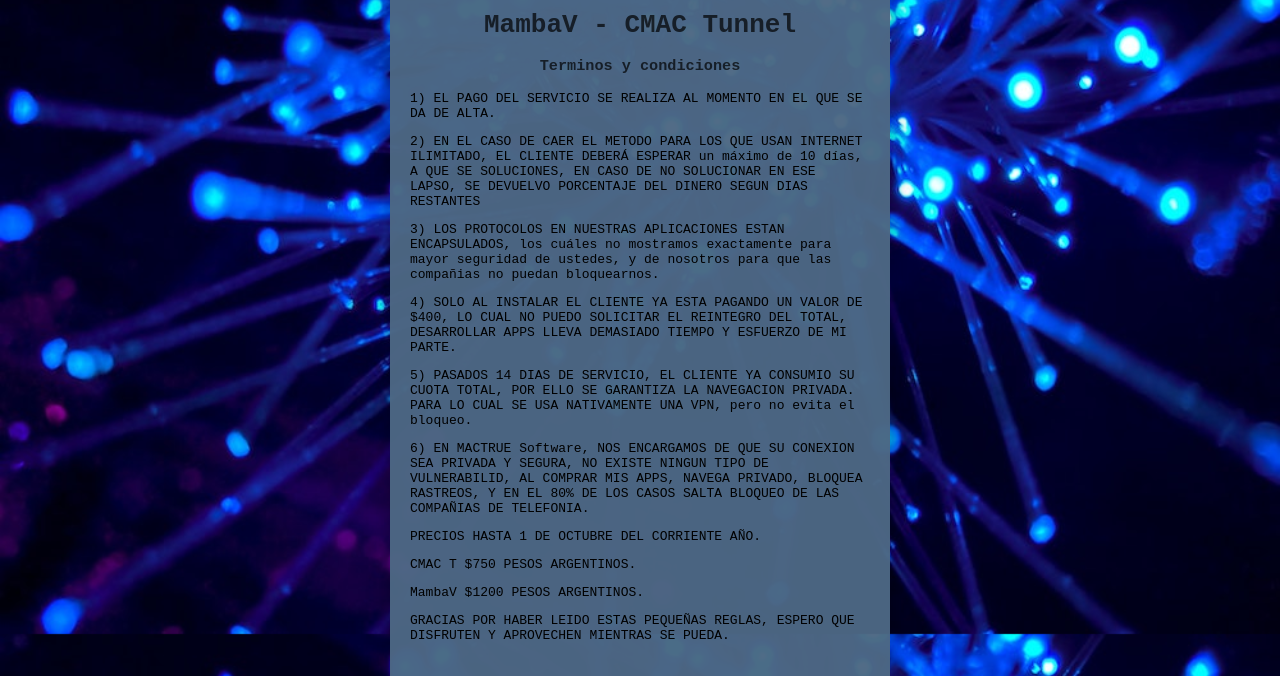
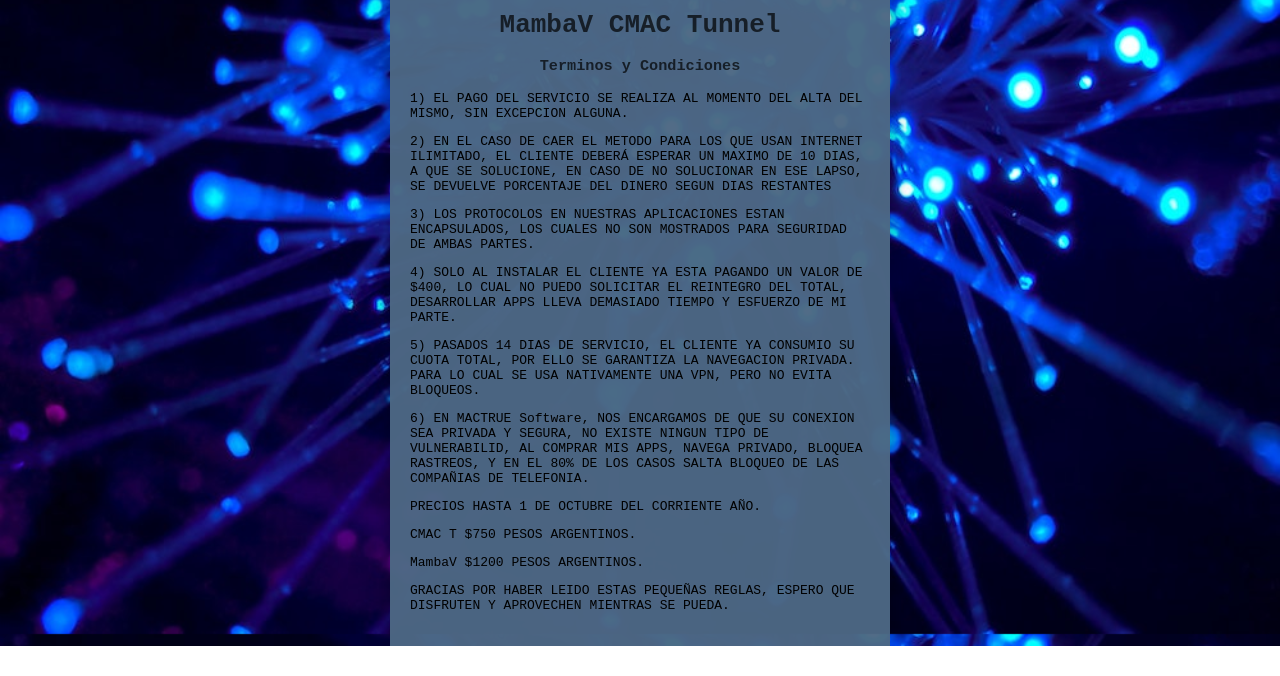
Before and after one commit to dvorCE/CMACTUNNEL, a plain HTML site: page index.html in a window 1280 px wide. Shown: the part 166-842 px from the top of the page. After the commit the page ends 812 px from the top, so only its background shows below. Drawn offline with Linux system fonts and the light colour scheme.

Commit message:
Update index.html

```diff
--- a/index.html
+++ b/index.html
@@ -13,18 +13,18 @@
   <body>    <form action="" class="formulario">
       <img src="logo.jpg" class="imgLogo" />
 
-      <h1 class="formulario__titulo">MambaV - CMAC Tunnel</h1>
-      <h3 class="formulario__subtitulo">Terminos y condiciones</h3>
+      <h1 class="formulario__titulo">MambaV  CMAC Tunnel</h1>
+      <h3 class="formulario__subtitulo">Terminos y Condiciones</h3>
 
-      <p> 1) EL PAGO DEL SERVICIO SE REALIZA AL MOMENTO EN EL QUE SE DA DE ALTA.</p>
+      <p> 1) EL PAGO DEL SERVICIO SE REALIZA AL MOMENTO DEL ALTA DEL MISMO, SIN EXCEPCION ALGUNA.</p>
 
-      <p> 2) EN EL CASO DE CAER EL METODO PARA LOS QUE USAN INTERNET ILIMITADO, EL CLIENTE DEBERÁ ESPERAR un máximo de 10 días, A QUE SE SOLUCIONES, EN CASO DE NO SOLUCIONAR EN ESE LAPSO, SE DEVUELVO PORCENTAJE DEL DINERO SEGUN DIAS RESTANTES</p>
+      <p> 2) EN EL CASO DE CAER EL METODO PARA LOS QUE USAN INTERNET ILIMITADO, EL CLIENTE DEBERÁ ESPERAR UN MAXIMO DE 10 DIAS, A QUE SE SOLUCIONE, EN CASO DE NO SOLUCIONAR EN ESE LAPSO, SE DEVUELVE PORCENTAJE DEL DINERO SEGUN DIAS RESTANTES</p>
 
-      <p> 3) LOS PROTOCOLOS EN NUESTRAS APLICACIONES ESTAN ENCAPSULADOS, los cuáles no mostramos exactamente para mayor seguridad de ustedes, y de nosotros para que las compañias no puedan bloquearnos.</p>
+      <p> 3) LOS PROTOCOLOS EN NUESTRAS APLICACIONES ESTAN ENCAPSULADOS, LOS CUALES NO SON MOSTRADOS PARA SEGURIDAD DE AMBAS PARTES.</p>
 
       <p> 4) SOLO AL INSTALAR EL CLIENTE YA ESTA PAGANDO UN VALOR DE $400, LO CUAL NO PUEDO SOLICITAR EL REINTEGRO DEL TOTAL, DESARROLLAR APPS LLEVA DEMASIADO TIEMPO Y ESFUERZO DE MI PARTE.</p>
 
-      <p> 5) PASADOS 14 DIAS DE SERVICIO, EL CLIENTE YA CONSUMIO SU CUOTA TOTAL, POR ELLO SE GARANTIZA LA NAVEGACION PRIVADA. PARA LO CUAL SE USA NATIVAMENTE UNA VPN, pero no evita el bloqueo.</p>
+      <p> 5) PASADOS 14 DIAS DE SERVICIO, EL CLIENTE YA CONSUMIO SU CUOTA TOTAL, POR ELLO SE GARANTIZA LA NAVEGACION PRIVADA. PARA LO CUAL SE USA NATIVAMENTE UNA VPN, PERO NO EVITA BLOQUEOS.</p>
 
       <p> 6) EN MACTRUE Software, NOS ENCARGAMOS DE QUE SU CONEXION SEA PRIVADA Y SEGURA, NO EXISTE NINGUN TIPO DE VULNERABILID, AL COMPRAR MIS APPS, NAVEGA PRIVADO, BLOQUEA RASTREOS, Y EN EL 80% DE LOS CASOS SALTA BLOQUEO DE LAS COMPAÑIAS DE TELEFONIA.</p>
 
```
